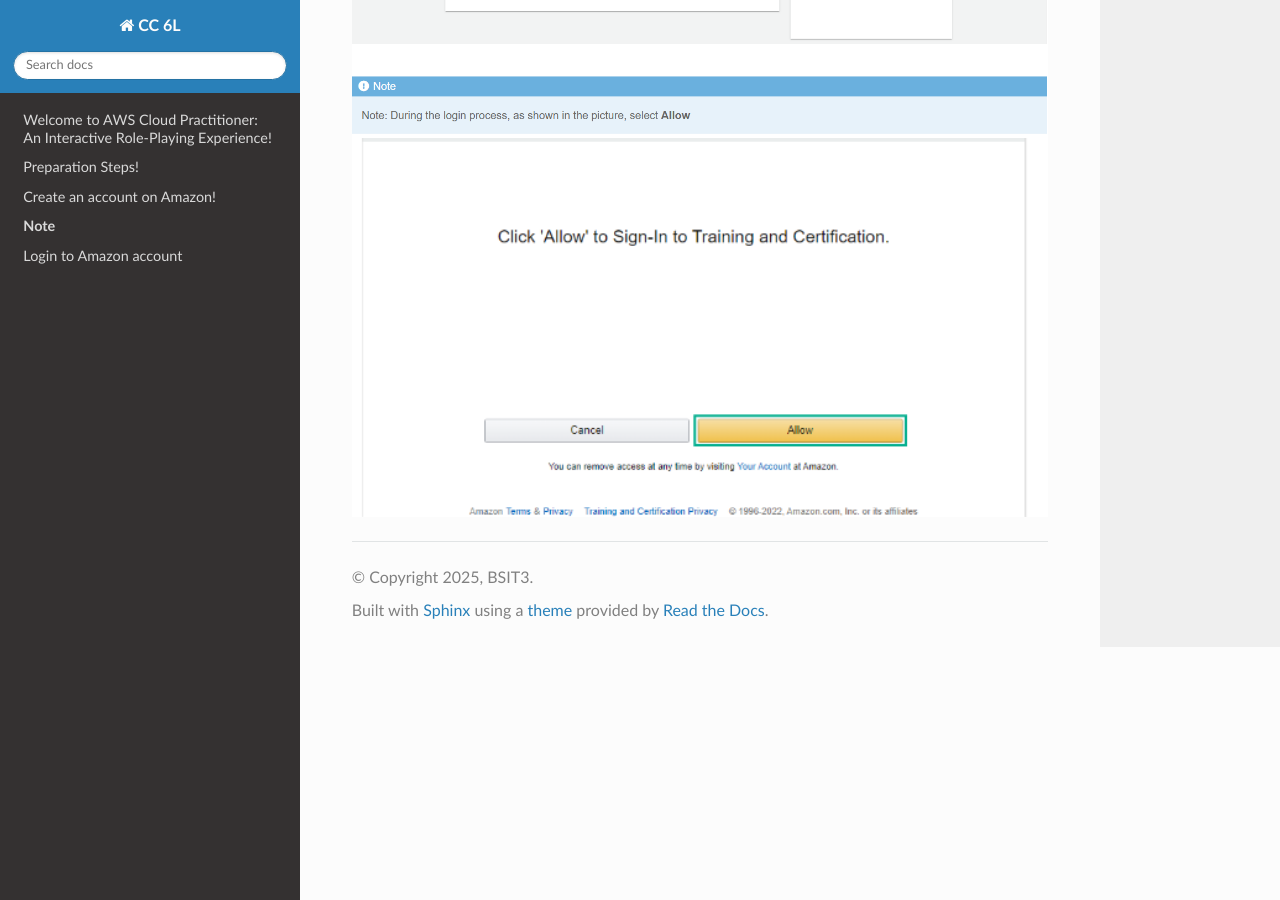
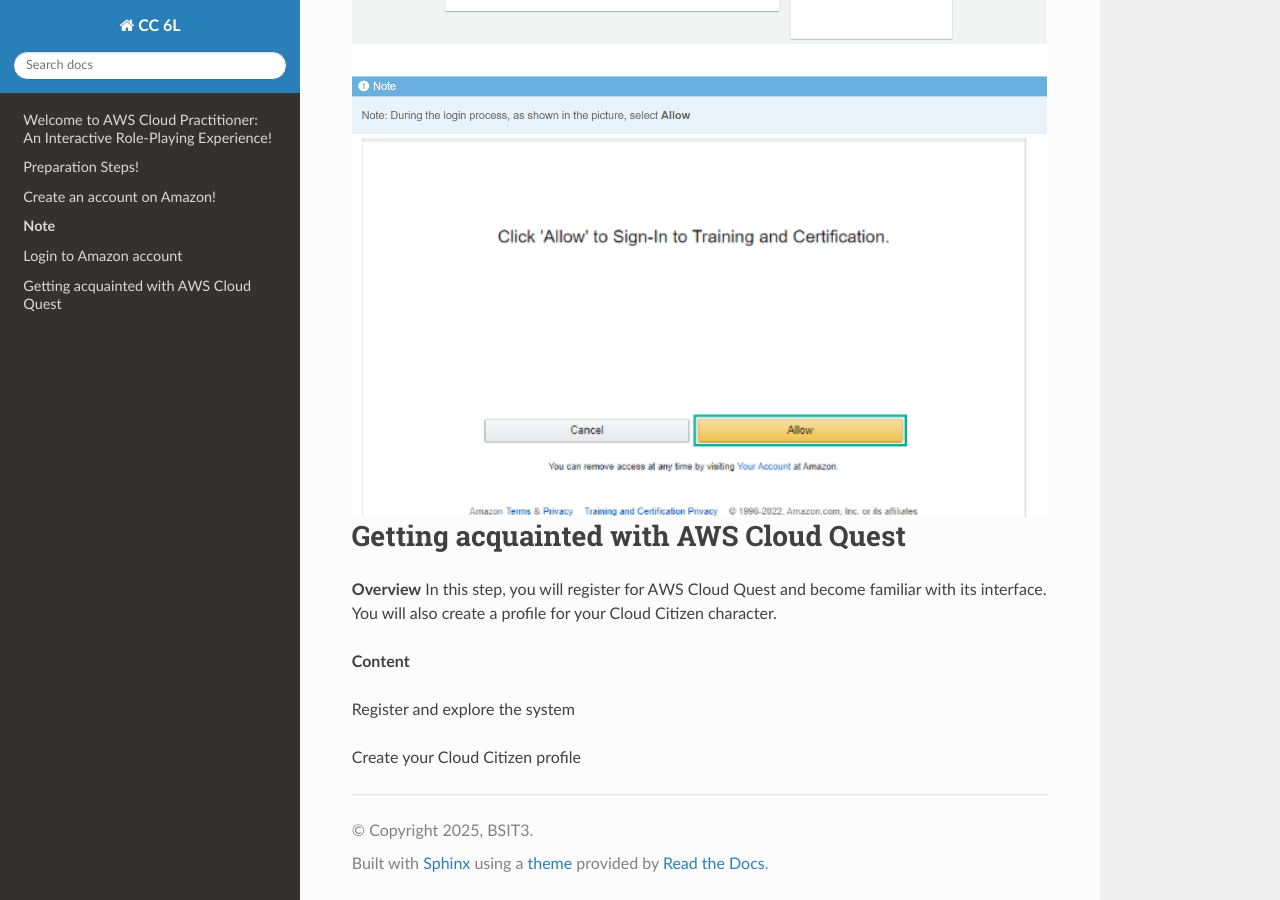
Before and after one commit to kimkimeldo/aws-clouds-pratitioner, a Sphinx documentation site: the page built from docs/source/index.rst, in a window 1280 px wide and 900 px high, scrolled down 4293 px. Built offline with Sphinx 7.4.7 and the Read the Docs theme 3.1.0, drawn with Linux system fonts in a browser that asks for light colours; pages that are not in the unit, such as notebooks, are missing from menus.

Commit message:
Update index.rst

```diff
--- a/docs/source/index.rst
+++ b/docs/source/index.rst
@@ -111,3 +111,14 @@
 .. image:: picture/allowsigning.png
    :align: center
    :width: 700px
+
+Getting acquainted with AWS Cloud Quest
+==============================================
+**Overview**
+In this step, you will register for AWS Cloud Quest and become familiar with its interface. You will also create a profile for your Cloud Citizen character.
+
+**Content**
+
+Register and explore the system
+
+Create your Cloud Citizen profile
```
